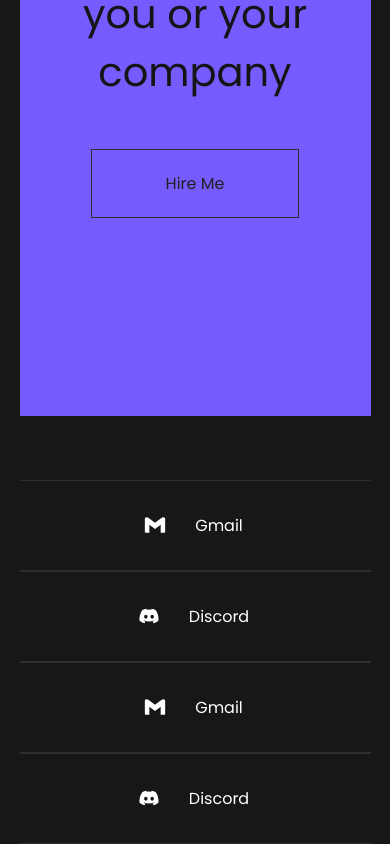
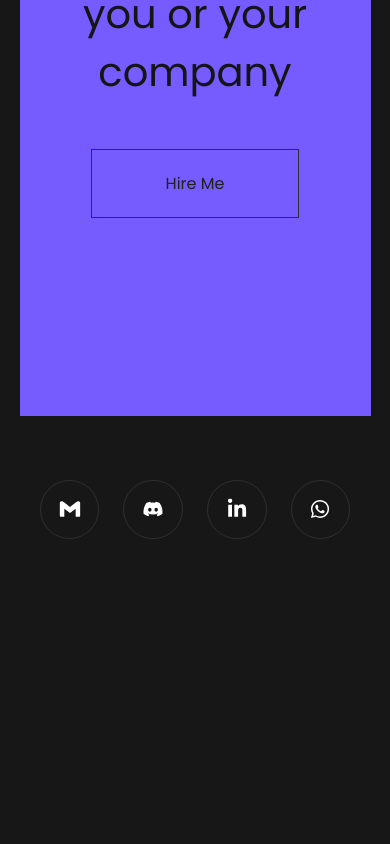
Before and after one commit to KrishnaDhingra/portfolio-website, a React (Create React App) app: page /contact in a window 390 px wide. Shown: the part 1610-2454 px from the top of the page. After the commit the page ends 2213 px from the top, so only its background shows below. Built offline with nearby package versions, Linux system fonts and the light colour scheme.

Commit message:
Changed the design of the footer on small screens

```diff
--- a/src/components/Footer/footer.css
+++ b/src/components/Footer/footer.css
@@ -1,3 +1,6 @@
+:root {
+  --small-screen-footer-gap: 1.5rem;
+}
 .footer {
   display: flex;
   justify-content: space-between;
@@ -55,18 +58,25 @@
 }
 @media only screen and (max-width: 530px) {
   .footer {
-    gap: 0rem;
+    flex-direction: row;
+    gap: var(--small-screen-footer-gap);
   }
   .footer section {
-    flex-direction: column;
-    gap: 0rem;
+    gap: var(--small-screen-footer-gap);
     width: 100%;
-    flex: 1;
+    width: max-content;
+    justify-content: space-evenly;
   }
   .section {
-    width: 100%;
-    padding: 2rem 0rem;
+    width: max-content;
+    padding: 1.3rem 1.3rem;
+    border: none;
+    border: 0.5px solid rgba(255, 255, 255, 0.1);
+    border-radius: 50%;
     justify-content: center;
+  }
+  .section span {
+    display: none;
   }
   .section::before {
     display: none;
--- a/src/components/Footer/index.js
+++ b/src/components/Footer/index.js
@@ -30,25 +30,7 @@ function Footer() {
             >
               <Tag.tag className="icons"></Tag.tag>
               <span>{Tag.text}</span>
-              {focused === Tag.text ? (
-                <motion.div
-                  transition={{
-                    layout: {
-                      duration: 0.2,
-                      ease: 'easeOut',
-                    },
-                  }}
-                  style={{
-                    position: 'absolute',
-                    height: '100%',
-                    width: '100%',
-                    top: '0',
-                    left: '0',
-                    background: 'rgba(0, 0, 0, 0.2)',
-                  }}
-                  layoutId="highlight"
-                />
-              ) : null}
+              {focused === Tag.text ? <BackgroundFocused /> : null}
             </div>
           )
         })}
@@ -57,35 +39,17 @@ function Footer() {
         <span>Krishna Dhingra</span>
       </div>
       <section>
-        {Tags.map((Tag) => {
+        {Tags2.map((Tag) => {
           return (
             <div
-              onMouseLeave={() => setFocused2(null)}
-              onFocus={() => setFocused2(Tag.text)}
-              onMouseEnter={() => setFocused2(Tag.text)}
+              onMouseLeave={() => setFocused(null)}
+              onFocus={() => setFocused(Tag.text)}
+              onMouseEnter={() => setFocused(Tag.text)}
               className="section"
             >
               <Tag.tag className="icons"></Tag.tag>
               <span>{Tag.text}</span>
-              {focused2 === Tag.text ? (
-                <motion.div
-                  transition={{
-                    layout: {
-                      duration: 0.2,
-                      ease: 'easeOut',
-                    },
-                  }}
-                  style={{
-                    position: 'absolute',
-                    height: '100%',
-                    width: '100%',
-                    top: '0',
-                    left: '0',
-                    background: 'rgba(0, 0, 0, 0.2)',
-                  }}
-                  layoutId="highlight2"
-                />
-              ) : null}
+              {focused === Tag.text ? <BackgroundFocused /> : null}
             </div>
           )
         })}
@@ -94,4 +58,31 @@ function Footer() {
   )
 }
 
+function BackgroundFocused() {
+  return (
+    <motion.div
+      initial={{ opacity: 0 }}
+      animate={{
+        opacity: 1,
+        transition: {
+          duration: 0.1,
+          layout: {
+            duration: 0.2,
+            ease: 'easeOut',
+          },
+        },
+      }}
+      style={{
+        position: 'absolute',
+        height: '100%',
+        width: '100%',
+        top: '0',
+        left: '0',
+        background: 'rgba(0, 0, 0, 0.2)',
+      }}
+      layoutId="highlight"
+    />
+  )
+}
+
 export default Footer
```
